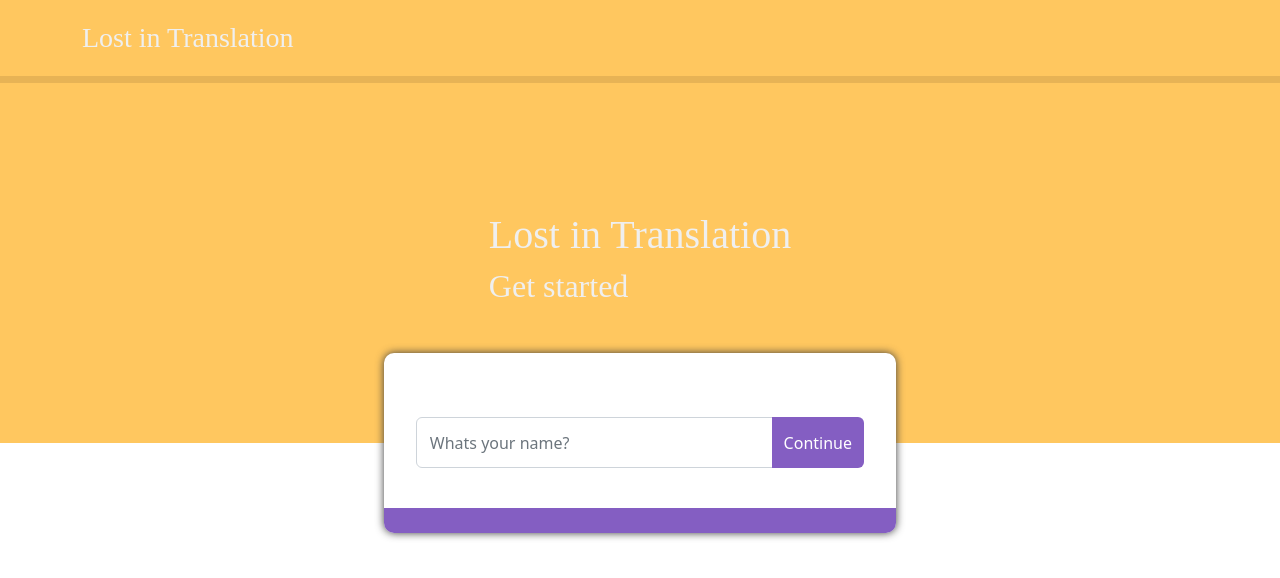
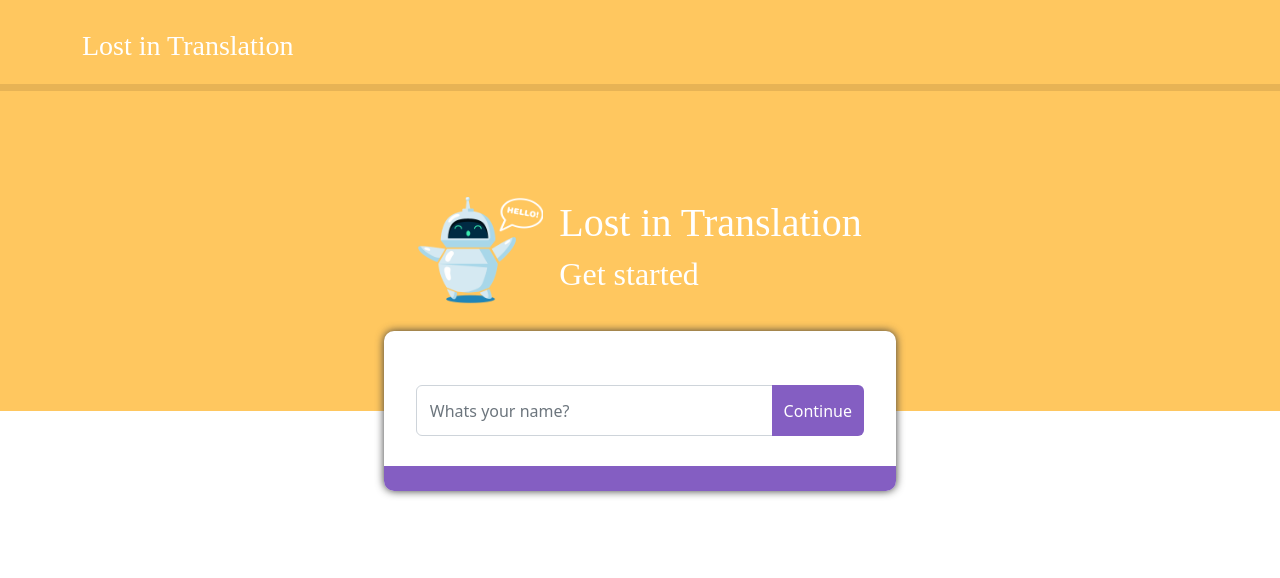
Before and after one commit to kboberg98/sign-language-translator, a React (Create React App) app: page / in a window 1280 px wide. Shown: the top 578 px of the page. Built offline with nearby package versions, Linux system fonts and the light colour scheme; a web font is replaced by a local one.

Commit message:
Finished styling

```diff
--- a/src/App.css
+++ b/src/App.css
@@ -4,12 +4,27 @@
 #navbar {
   background-color: #FFC75F;
   border-bottom: 7px solid #E7B355;
+}
+
+#navbar-logo-text {
+  margin-top: 1rem;
+}
+
+#navbar-nav {
+  margin-top: 1rem;
+}
+
+#navbar-brand {
   display: flex;
-  padding-top: 1rem;
+  align-items: center;
+}
+
+#navbar-logo {
+  margin-right: 1rem;
 }
 
 .header-text {
-  color: #EFEFEF;
+  color: white;
   font-family: 'Love Ya Like A Sister';
 }
 
@@ -21,7 +36,7 @@ p, span, li {
 #login-page {
   position: absolute;
   width: 100%;
-  height: 90%;
+  height: 80%;
   display: flex;
   align-items: center;
   justify-content: center;
@@ -30,13 +45,17 @@ p, span, li {
 
 #login-header {
   position: absolute;
-  display: grid;
+  display: flex;
   place-items: center;
+  justify-content: center;
   width: 100%;
   height: 50%;
   background-color: #FFC75F;
   top: 0;
+}
 
+#login-header-img {
+  margin-right: 1rem;
 }
 
 #login-bottom {
@@ -239,7 +258,7 @@ p, span, li {
 }
 
 .profile-btn {
-  padding: 0.8rem;
+  padding: 0.5rem;
   margin-right: 1rem;
   color: white;
 }
@@ -269,5 +288,5 @@ hr {
   padding: 0;
   width: 30%;
   height: 2px;
-  background-color: #969696;
+  background-color: #E7B355;
 }
--- a/src/components/Shared/MainNavigation.jsx
+++ b/src/components/Shared/MainNavigation.jsx
@@ -9,8 +9,13 @@ const MainNavigation = () => {
     return(
         <>
             <Navbar id="navbar">
-                <Container>
-                    <Navbar.Brand id="navbar-brand"><h3 className="header-text">Lost in Translation</h3></Navbar.Brand>
+                <Container id="navbar-container">
+                    <Navbar.Brand id="navbar-brand">
+                        { user !== null &&
+                            <img id="navbar-logo" src="img/Logo.png" alt="navbar-logo" width='55'/>
+                        }
+                        <h3 id="navbar-logo-text" className="header-text">Lost in Translation</h3>
+                    </Navbar.Brand>
                     { user !== null &&
                         <Nav id="navbar-nav">
                             <Nav.Link as={Link} to="/translation"><h5 className="header-text">Translation</h5></Nav.Link>
--- a/src/pages/LoginPage.jsx
+++ b/src/pages/LoginPage.jsx
@@ -4,6 +4,9 @@ function LoginPage(){
     return(
         <div id="login-page">
             <div id="login-header">
+                <div id="login-header-img">
+                    <img src="img/Logo-Hello.png" alt="Logo" width="125ø" />
+                </div>
                 <div id='login-header-text'>
                     <h1 className="header-text">Lost in Translation</h1>
                     <h2 className="header-text">Get started</h2>
--- a/src/pages/TranslationPage.jsx
+++ b/src/pages/TranslationPage.jsx
@@ -70,7 +70,7 @@ const TranslationPage = () => {
                 tempArray.push(sign)
             }
             if(!sign){
-                tempArray.push(" ")
+                tempArray.push("")
             }
             setTranslatedText(tempArray);
         }
```
Also changed, not shown: public/img/Logo-Hello.png (added), public/img/Logo.png (added).
